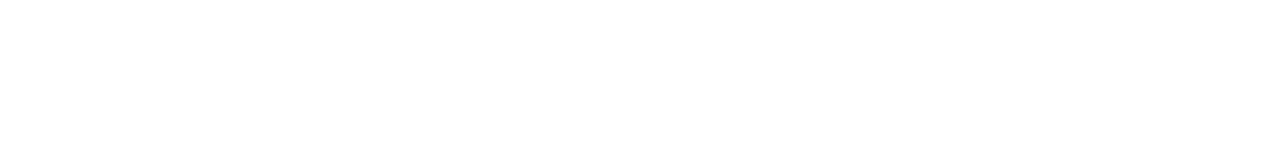
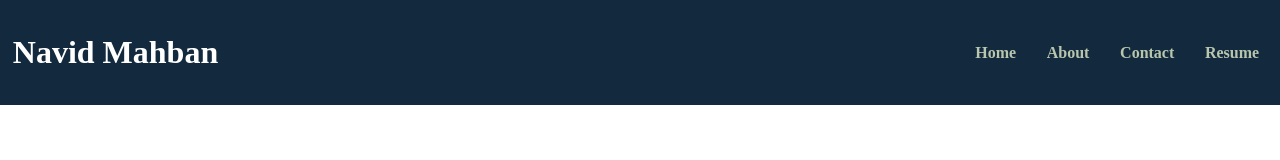
Before and after one commit to nmahban/Portfolio, a plain HTML site: page index.html in a window 1280 px wide. Drawn offline with Linux system fonts and the light colour scheme.

Commit message:
added header and nav bar as well as some styling

```diff
--- /dev/null
+++ b/assets/style.css
@@ -0,0 +1,49 @@
+header {
+  display: flex;
+  justify-content: space-between;
+  align-items: center;
+  padding: 1%;
+  background-color: #13293d;
+  color: #fff;
+}
+
+nav a:hover {
+  color: #fff;
+}
+
+nav a {
+  color: #b9c6ae;
+  font-weight: bold;
+  text-decoration: none;
+}
+
+nav ul {
+  display: flex;
+  justify-content: space-between;
+  min-width: 300px;
+}
+/*
+.vertical {
+  border-left: 6px solid green;
+  height: 200px;
+} */
+
+li {
+  float: right;
+  list-style-type: none;
+}
+
+a {
+  display: block;
+  padding: 8px;
+}
+
+body {
+  padding: 0;
+  margin: 0;
+}
+
+/* Trying to experiment with gradients for the color. Will come back to this.
+h1 {
+    background: linear-gradient(rgb(122, 74, 14), rgb(245, 62, 113), rgb(162, 27, 27));
+} */
--- a/index.html
+++ b/index.html
@@ -1,11 +1,27 @@
 <!DOCTYPE html>
 <html lang="en">
-<head>
-    <meta charset="UTF-8">
-    <meta name="viewport" content="width=device-width, initial-scale=1.0">
-    <title>Document</title>
-</head>
-<body>
+  <head>
+    <meta charset="UTF-8" />
+    <meta name="viewport" content="width=device-width, initial-scale=1.0" />
+    <title>Portfolio</title>
+    <link rel="stylesheet" href="./assets/style.css" />
+    <link rel="stylesheet" href="./assets/reset.css" />
+  </head>
 
-</body>
+  <body>
+    <header>
+      <h1>Navid Mahban</h1>
+      <nav>
+        <ul>
+          <li><a href="#">Home</a></li>
+          <li><a href="#">About</a></li>
+          <li><a href="#">Contact</a></li>
+          <li><a href="#">Resume</a></li>
+        </ul>
+      </nav>
+    </header>
+
+    <main></main>
+    <div class="vertical"></div>
+  </body>
 </html>
```
Also changed, not shown: assets/reset.css (added), 1 other file.
